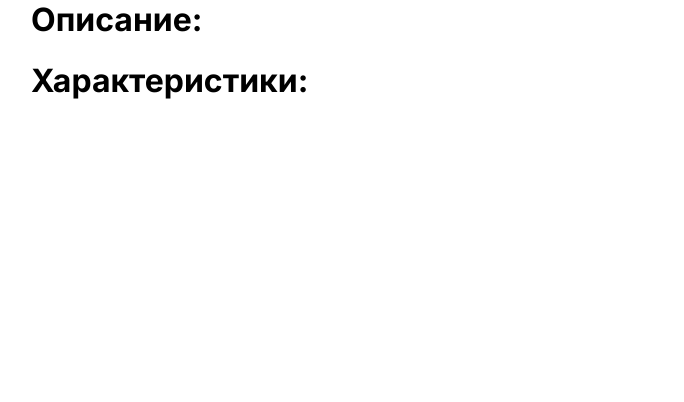
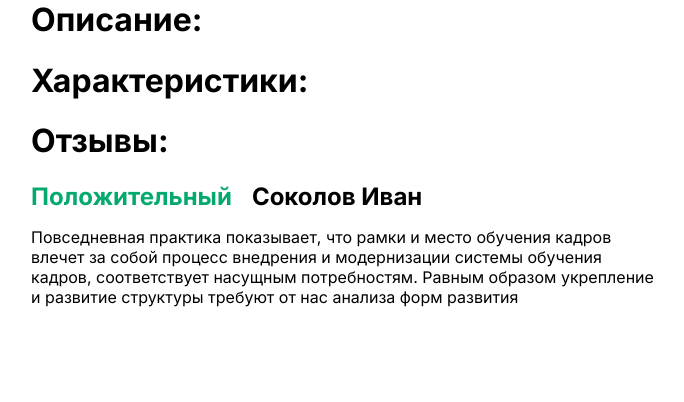
Before and after one commit to Layzern/internetshop, a Django app: template internetshop/magaz/templates/product.html in a window 1280 px wide. Shown: the part 398-800 px from the top of the page, without its empty margins (293-977 px from the left). Run offline with Django 5.2, Linux system fonts and the light colour scheme; the template is opened without the code that fills it, so the values that code supplies are empty.

Commit message:
Добавил пример отзыва

```diff
--- a/internetshop/magaz/static/style.css
+++ b/internetshop/magaz/static/style.css
@@ -1,6 +1,4 @@
-      @import url('https://fonts.googleapis.com/css2?family=Inter:ital,opsz,wght@0,14..32,100..900;1,14..32,100..900&display=swap');
-
-
+@import url('https://fonts.googleapis.com/css2?family=Inter:wght@100..900&display=swap');
 
 * {
     font-family: Inter;
@@ -129,3 +127,66 @@
     flex-direction: row;
     justify-content: space-between;
 }
+
+.reviewHeader {
+    display: flex;
+    flex-direction: row;
+    gap: 20px;
+}
+
+.reviewHeader * {
+    margin: 0;
+}
+
+.createReviewForm {
+    display: flex;
+    flex-direction: column;
+}
+
+.createReviewForm * {
+    margin-top: 10px;
+    font-size: 20px;
+}
+
+.inputElement {
+    padding: 5px;
+    border-radius: 10px;
+    border: 2px solid #a6a6a6;
+}
+
+.payment {
+    width: 30%;
+    margin-left: auto;
+    margin-right: auto;
+}
+
+.vspace {
+    height: 20px;
+}
+
+.paymentDetailsForm {
+    display: flex;
+    flex-direction: column;
+}
+
+.paymentDetailsForm label {
+    margin-top: 10px;
+    margin-bottom: 5px;
+}
+
+
+.loader {
+margin-top: 100px;
+  font-size: 20px;
+  width: 20px;
+  height: 20px;
+  display: inline-block;
+  border-radius: 50%;
+  position: relative;
+  text-indent: -9999em;
+  animation: mulShdSpin 1.1s infinite ease;
+  transform: translateZ(0);
+}
+@keyframes mulShdSpin {
+  0%,
+  100%
--- a/internetshop/magaz/templates/index.html
+++ b/internetshop/magaz/templates/index.html
@@ -3,7 +3,7 @@
 
 <div class="heading">
     <div class="logo">
-        <h1 class="logoText">НетМаркет</h1>
+        <h1 class="logoText">Layzern</h1>
     </div>
 
     <div class="navigation">
@@ -20,7 +20,7 @@
 <div class="product">
     <img class="productPreview" src="{{ product.image_url }}">
     <div>
-        <a href="/product/1 {{ product.id }}">
+        <a href="/product/{{ product.id }}">
             <h2 class="textGreen">{{ product.name }}</h2>
         </a>
         <p>{{ product.description }}</p>
--- a/internetshop/magaz/templates/product.html
+++ b/internetshop/magaz/templates/product.html
@@ -3,7 +3,7 @@
 
 <div class="heading">
     <div class="logo">
-        <h1 class="logoText">НетМаркет</h1>
+        <h1 class="logoText">Layzern</h1>
     </div>
 
     <div class="navigation">
@@ -39,3 +39,17 @@
   </div>
 </div>
 {% endif %}
+
+<h1>Отзывы:</h1>
+
+<div class="riviews">
+    <div class="reviws">
+        <div class = "reviewHeader">
+            <h2 class="textGreen">Положительный</h2>
+            <h2>Соколов Иван</h2>
+        </div>
+        <p>
+            Повседневная практика показывает, что рамки и место обучения кадров влечет за собой процесс внедрения и модернизации системы обучения кадров, соответствует насущным потребностям. Равным образом укрепление и развитие структуры требуют от нас анализа форм развития
+        </p>
+    </div>
+</div>
```
